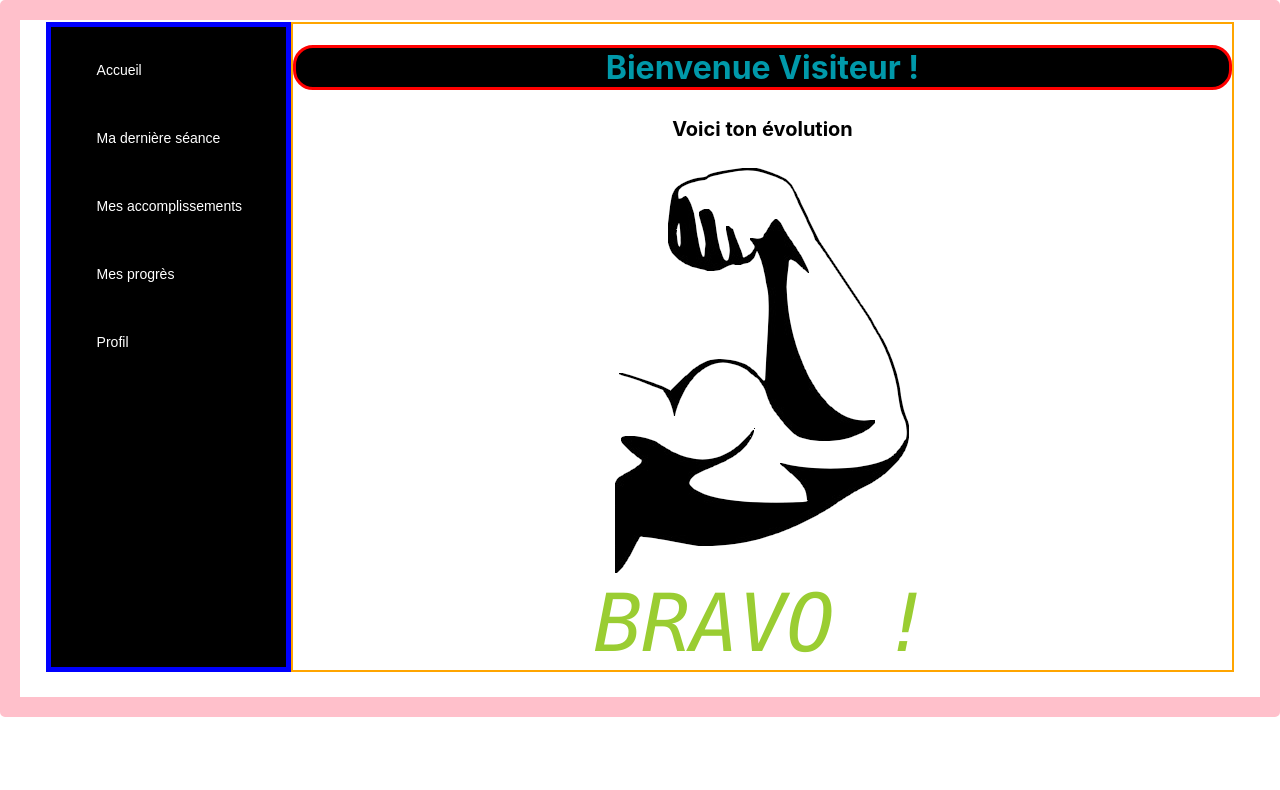
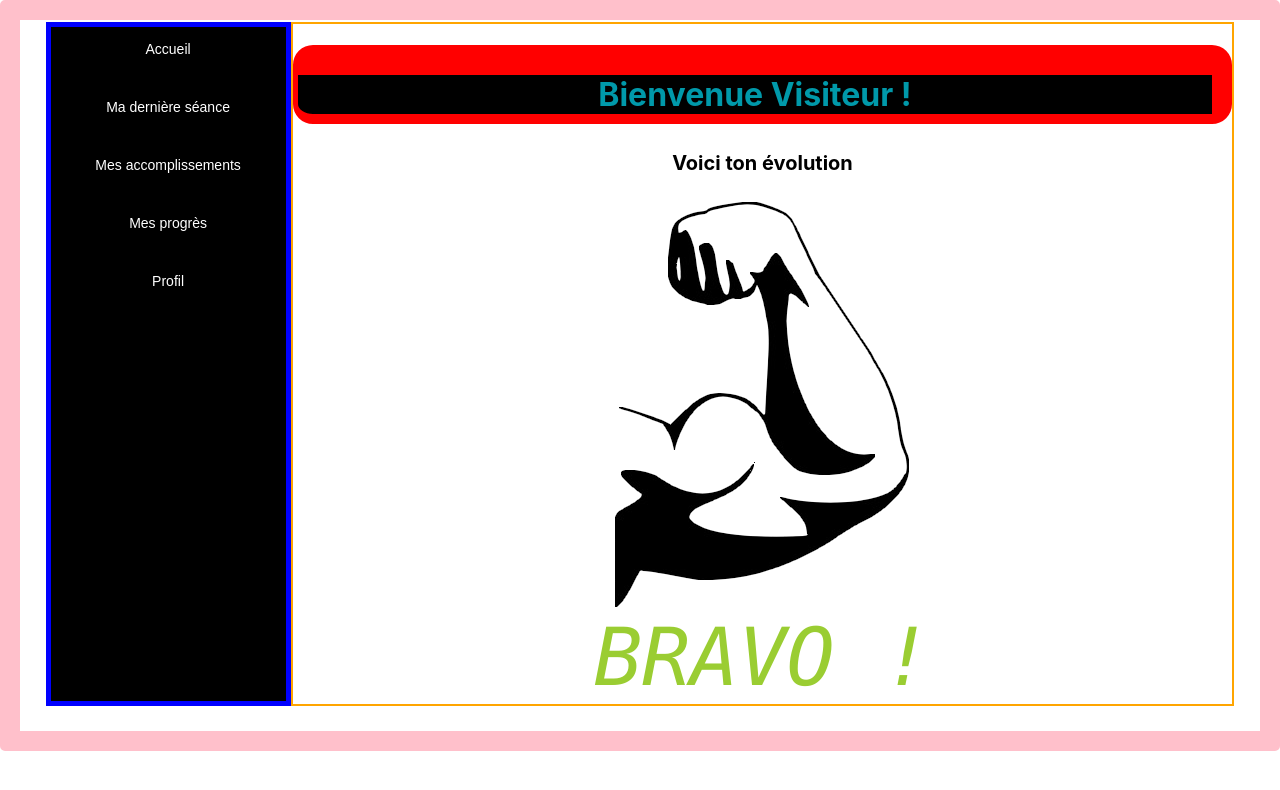
Before and after one commit to mathildekbl/Your-Inner-Gladiator, a React (Create React App) app: page / in a window 1280 px wide. Shown: the top 790 px of the page. Built offline with nearby package versions, Linux system fonts and the light colour scheme.

Commit message:
CSS commenté

```diff
--- a/src/App.css
+++ b/src/App.css
@@ -1,35 +1,37 @@
 .App {
-  text-align: center;
-  border : solid pink;
-  border-width: 20px;
-  border-radius: 5px;
-  padding : 2%;
-  padding-top : 2px;
-  display:flex; /*Permet d'aligner horizontalement les blocks enfants*/
-  flex-direction: row-reverse;
+  text-align: center; /* Le texte est centré*/
+  border : solid pink; /* Le bord est plein et rose  ....*/
+  border-width: 20px; /* et fait 20px de large */
+  border-radius: 5px; /* Permet d'arrondir les angles, plus c'est grand plus c'est arrondi */
+  padding : 2%; /* Marge interne, le contenu ne peut pas s'approcher à moins de 2% de la taille du bloc du bord*/
+  padding-top : 2px; /* La marge interne supérieure ne fait que 2px*/
+  display:flex; /*Normalement le html met les blocs en colonne, cette commande permet d'être plus flexible dessus*/
+  flex-direction: row-reverse;  /* Les enfants de App seront placés horizonalement dans l'ordre inverse de l'appartion dans le code*/
 }
-.content{
-  width:80%;
+.main_content{
+  width:80%;  /* Le bloc prend 80% de la largeur disponible */
   border:2px solid orange;
 }
 .menu{
   width:20%;
   border:blue solid;
   border-width: 5px;
-  background-color: black;
-  color:white;
+  background-color: black; /* Le fond du bloc est noir*/
+  color:white; /* Tous le texte sera blanc*/
+  display:flex;
+  flex-direction: column;
 }
 
 h1 { /* Style des gros titres*/
   color:#0099aa;
   background-color:#000;
-  border-style: solid;
+  border-style: solid;  /*On peut utiliser des attributs plus précis de border pour être plus spécifique*/
   border-color: red;
-  border-width: 3px;
+  border-width: 30px 20px 10px 5px; /*permet d'attribuer des largeurs différentes en haut,droite,bas et gauche*/
   border-radius: 20px;
 }
 h4{
-  font-size:20px;
+  font-size:20px; /*Taille de la police*/
 }
 
 h4:hover {
@@ -38,31 +40,31 @@ h4:hover {
   background-color: purple;
 }
 
-#comment {
+#general_comment {
   font-size: 5em;
   font-style: italic;
   color : yellowgreen;
-  font-family:"Lucida Console", "Courier New", monospace;
+  font-family:"Lucida Console", "Courier New", monospace; /*Choisir une police spécifique, il est possible d'en importer une*/
 }
-.menu ul {
-  list-style-type:none;
-  text-align: left;
+#text_general_comment{
+  display:none;  /*Indique que ce bloc n'est rien, donc pas affiché*/
+  font-size:16px;
+  font-style:normal;
+  color:black;
 }
-.menu ul li{
-  margin-bottom: 1em;
+#general_comment:hover #text_general_comment { /*Quand on survol general_comment alors l'effet sur text_general_comment est ...*/
+  display:block; /*On indique que cet élément est de type bloc et va donc être affiché*/
+}
+.menu input {
+  margin-bottom: 1em; /*Le bloc d'en dessous sera espacé de 1em*/
   padding-top: 1em;
   padding-bottom: 1em;
+  background-color: rgba(0, 0, 0, 0); /* Transparent */
+  border: none;  /*Pour préciser qu'on ne veut pas de bord (utile quand il y en a par défaut)*/
+  color: white;
+  text-decoration: none;
+  font-size: 14px;
 }
-.menu ul li:hover{
+.menu input:hover{ /*Quand on survole l'élément*/
   background-color: grey;
 }
-.menu ul li input {
-  background-color: rgba(0, 0, 0, 0); /* Green */
-  border: none;
-  color: white;
-  text-align: center;
-  text-decoration: none;
-  display: inline-block;
-  font-size: 14px;
-  font-style: inherit;
-}
--- a/src/App.js
+++ b/src/App.js
@@ -6,20 +6,21 @@ export default class App extends React.Component {
   render() {
     return (
       <div className="App">
-        <div className="content">
+        <div className="main_content">
           <h1>Bienvenue Visiteur !</h1>
           <h4> Voici ton évolution</h4>
           <img src="img\strong.png" alt="muscle" className="evolution"/>
-          <div id="comment">BRAVO !</div>
+          <div id="general_comment">
+            <div id="title_general_comment">BRAVO !</div>
+            <div id="text_general_comment">Vous avez bien travaillé !</div>
+          </div>
         </div>
         <div className="menu">
-          <ul>
-            <li><input type="button" value="Accueil"/></li>
-            <li><input type="button" value="Ma dernière séance"/></li>
-            <li><input type="button" value="Mes accomplissements"/></li>
-            <li><input type="button" value="Mes progrès"/></li>
-            <li><input type="button" value="Profil"/></li>
-          </ul>
+          <input type="button" value="Accueil" id="home_button"/>
+          <input type="button" value="Ma dernière séance" id="last_session_button"/>
+          <input type="button" value="Mes accomplissements" id="accomplishment_button"/>
+          <input type="button" value="Mes progrès" id="progress_button"/>
+          <input type="button" value="Profil" id="profile_button"/>
         </div>
       </div>
     );
```
